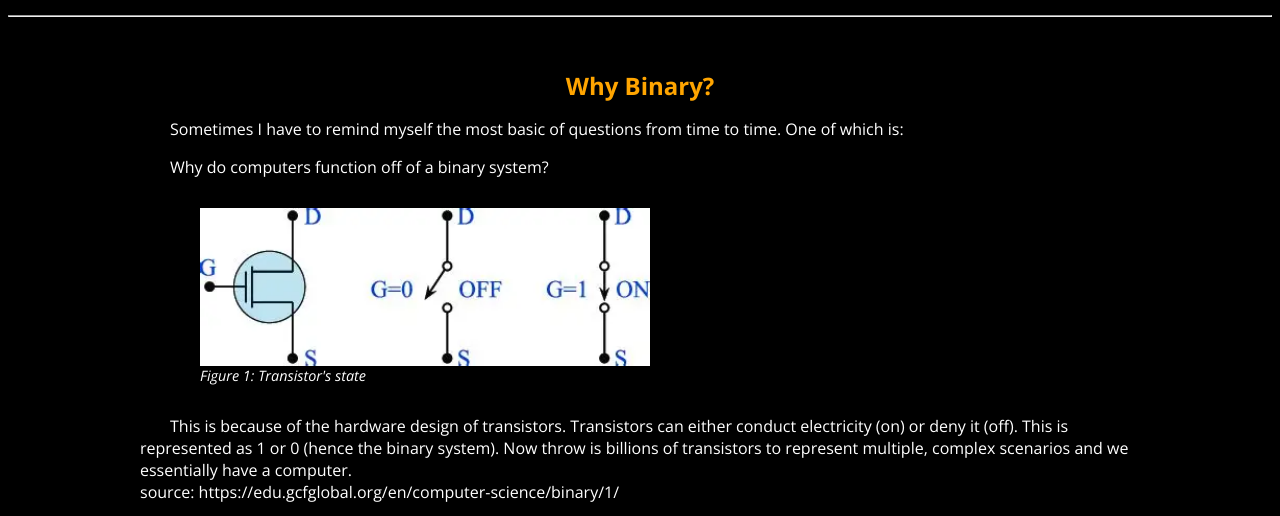
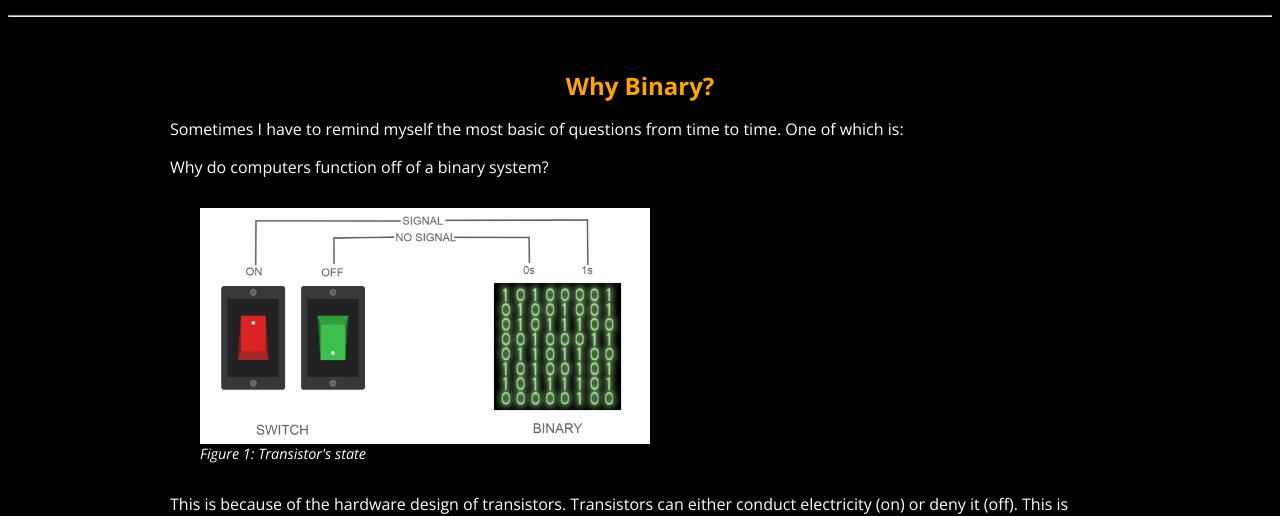
Before and after one commit to Wootark-Kim/wootark.github.io, a plain HTML site: page binarys.html in a window 1280 px wide. Shown: the part 282-798 px from the top of the page. Drawn offline with nearby package versions, Linux system fonts and the light colour scheme.

Commit message:
Add files via upload

```diff
--- a/binarys.html
+++ b/binarys.html
@@ -81,7 +81,7 @@
 
             <div id="transistor">
                 <figure>
-                    <img src="img/transistors.webp" alt="Picture of a transistor" class="image">
+                    <img src="img/transistors.png" alt="Picture of a transistor" class="image">
                     <i>Figure 1: Transistor's state</i> <br>
                 </figure>
             </div>
```
Also changed, not shown: img/transistors.png (added).
